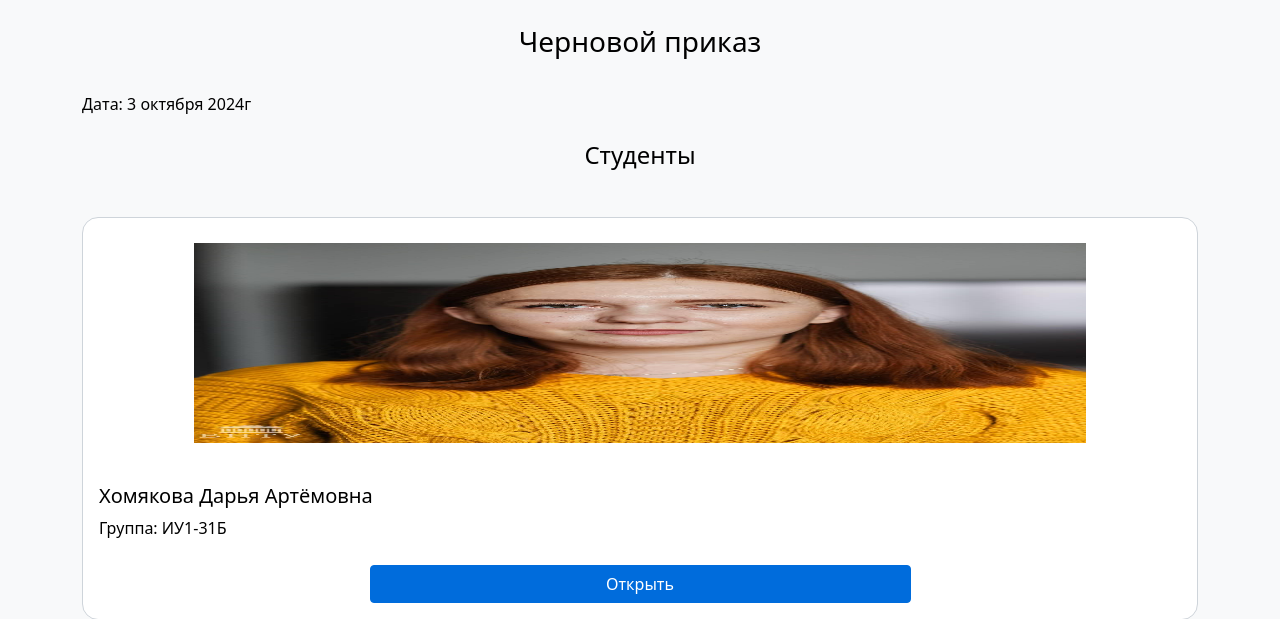
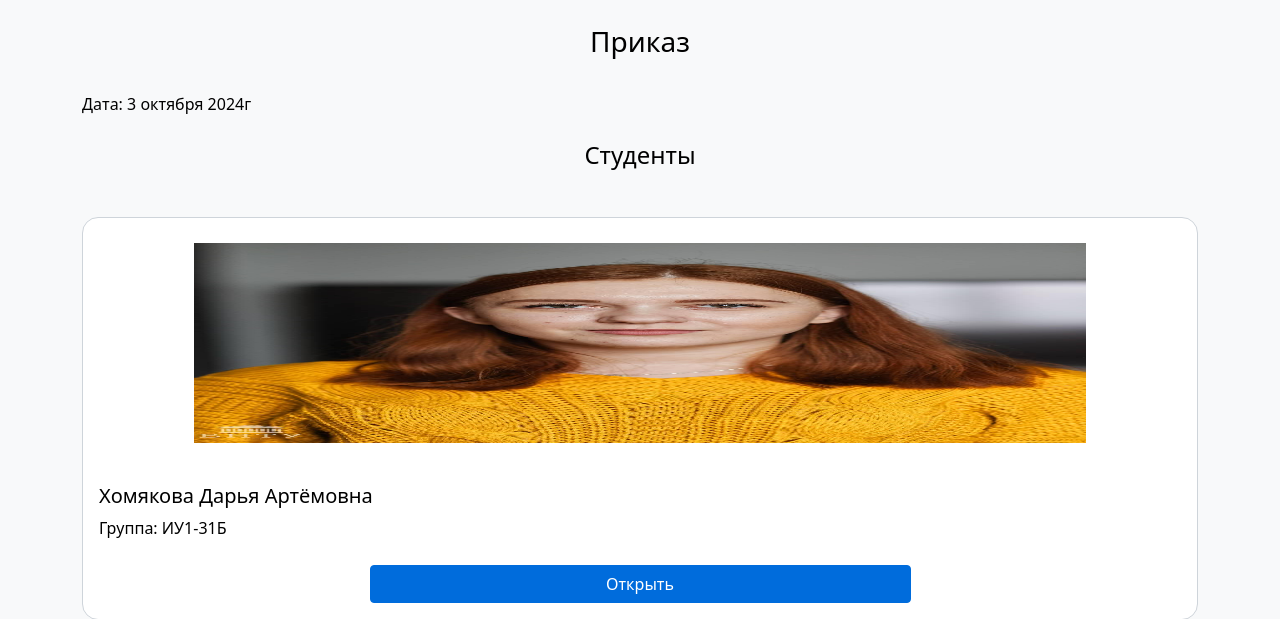
Before and after one commit to a1233sd/RiP, a Django app: page /decrees/1/ in a window 1280 px wide. Shown: the part 56-675 px from the top of the page. Run offline with Django 5.2, Linux system fonts and the light colour scheme.

Commit message:
Add files via upload

```diff
--- a/app/templates/decree_page.html
+++ b/app/templates/decree_page.html
@@ -4,7 +4,7 @@
 {% block content %}
     <main class="container">
 
-        <h3  class="text-center">Черновой приказ</h3>
+        <h3  class="text-center">Приказ</h3>
 
         <span>Дата: {{ decree.date }}</span>
 
```
